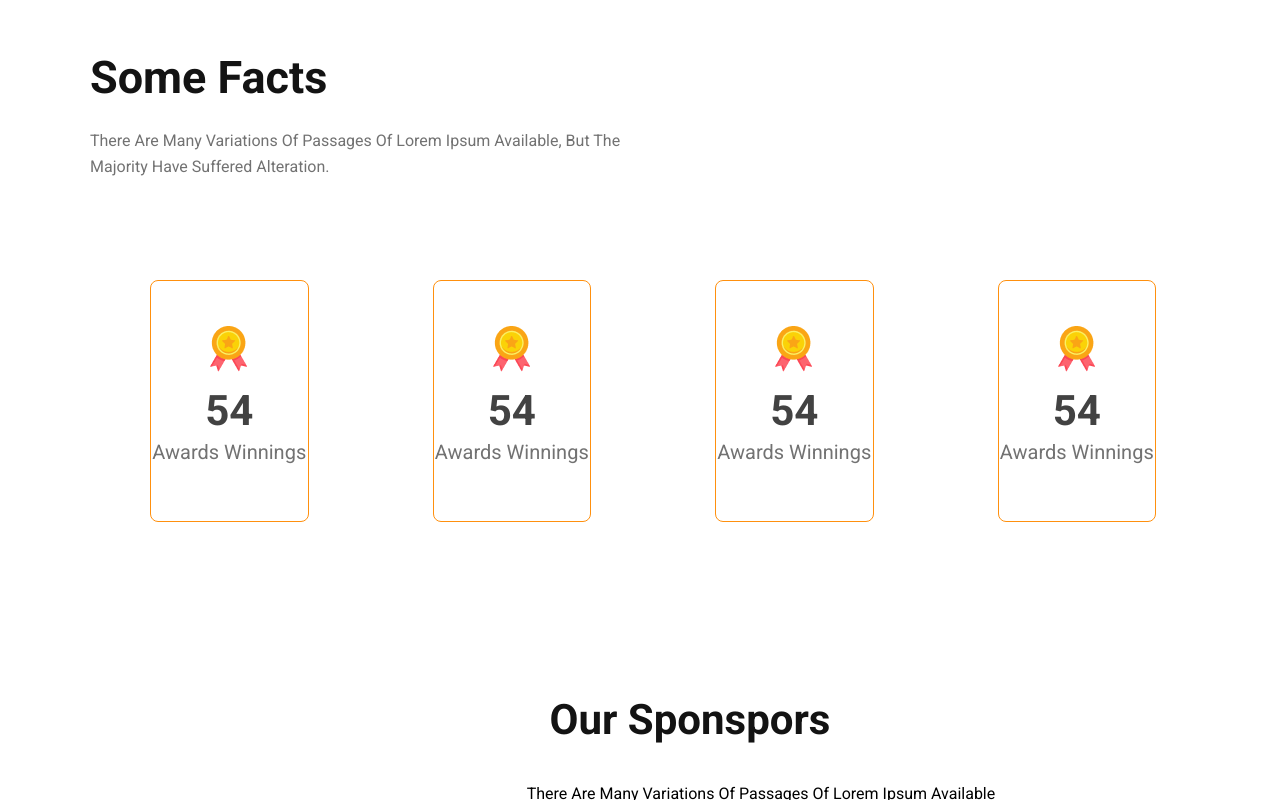
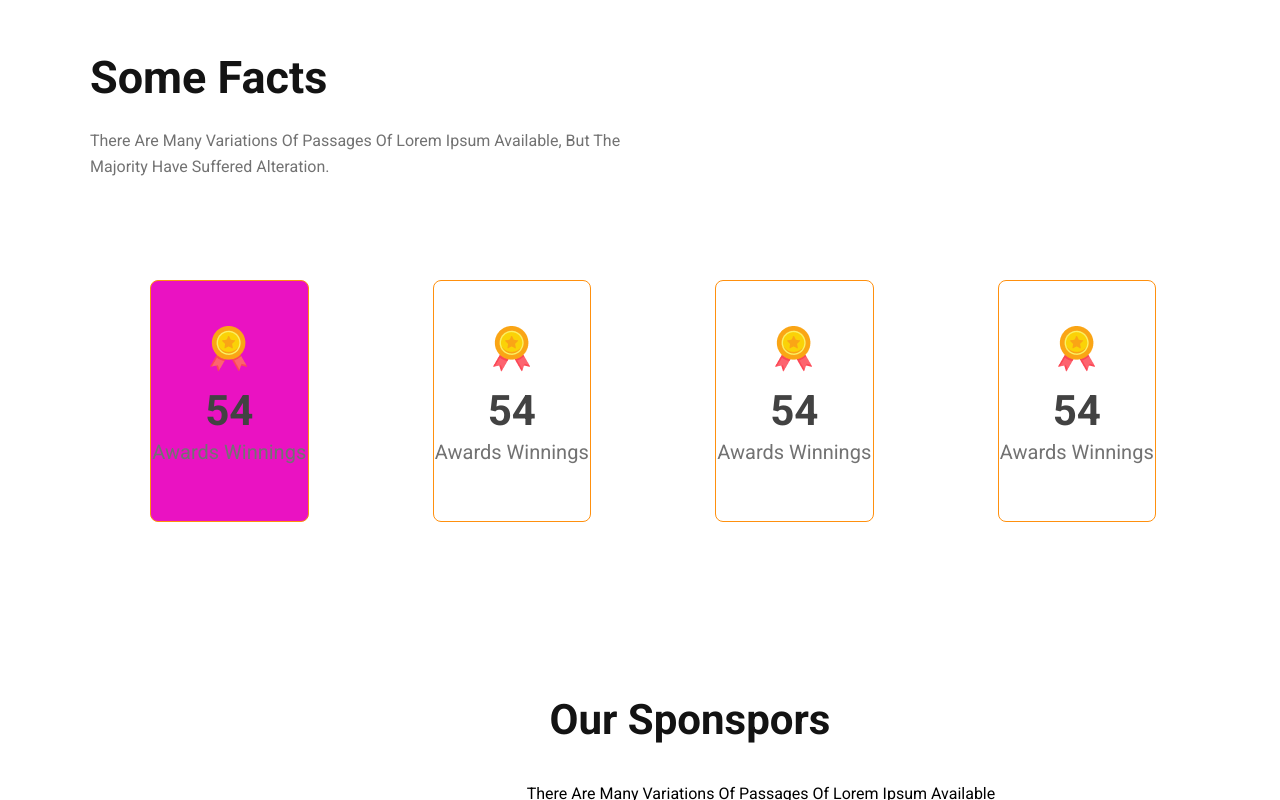
Before and after one commit to ahmedbaser/projects5, a plain HTML site: page index.html in a window 1280 px wide. In both pictures the pointer is over the element 229 px from the left and 3422 px from the top of the page. Shown: the part 3022-3822 px from the top of the page. Drawn offline with Linux system fonts and the light colour scheme.

Commit message:
box hover added

```diff
--- a/style.css
+++ b/style.css
@@ -59,7 +59,6 @@ header .navbar a {
  /* home section start */
 
  .home {
-    /*height: 1219px;*/
     height: 890px;
     background: rgba(255, 144, 14, 0.1);
  }
@@ -135,18 +134,12 @@ header .navbar a {
 
 }
 
-/*.about .container {
-    display: grid;
-    grid-template-columns: repeat(2, 1fr);
-}*/
+
 .about .container {
     margin-left: 86px;
     margin-top: 85px;
 }
 .about .about-banner {
-   /*width: 708px;
-   height: 708px;
-   margin-left: 40px;*/
    display: grid;
    grid-template-columns: repeat(2, 0.1fr);
    grid-row-gap: 24px;
@@ -352,6 +345,9 @@ header .navbar a {
     text-align: center;
 
 }
+.project .container .box-container .box:hover {
+    background-color: #ea12c2;
+}
 
 .project .container .box-container .box img {
     margin-top: 45px;
```
